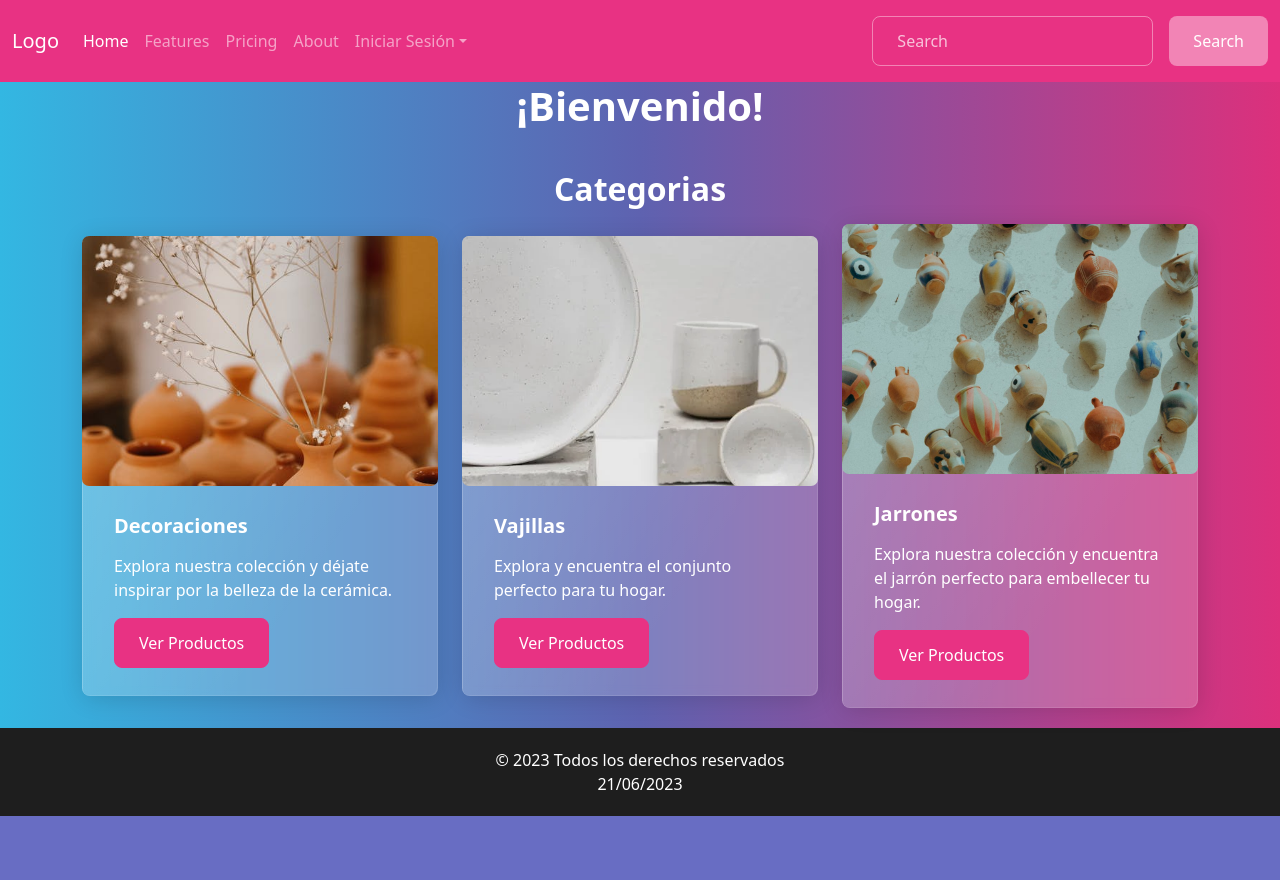
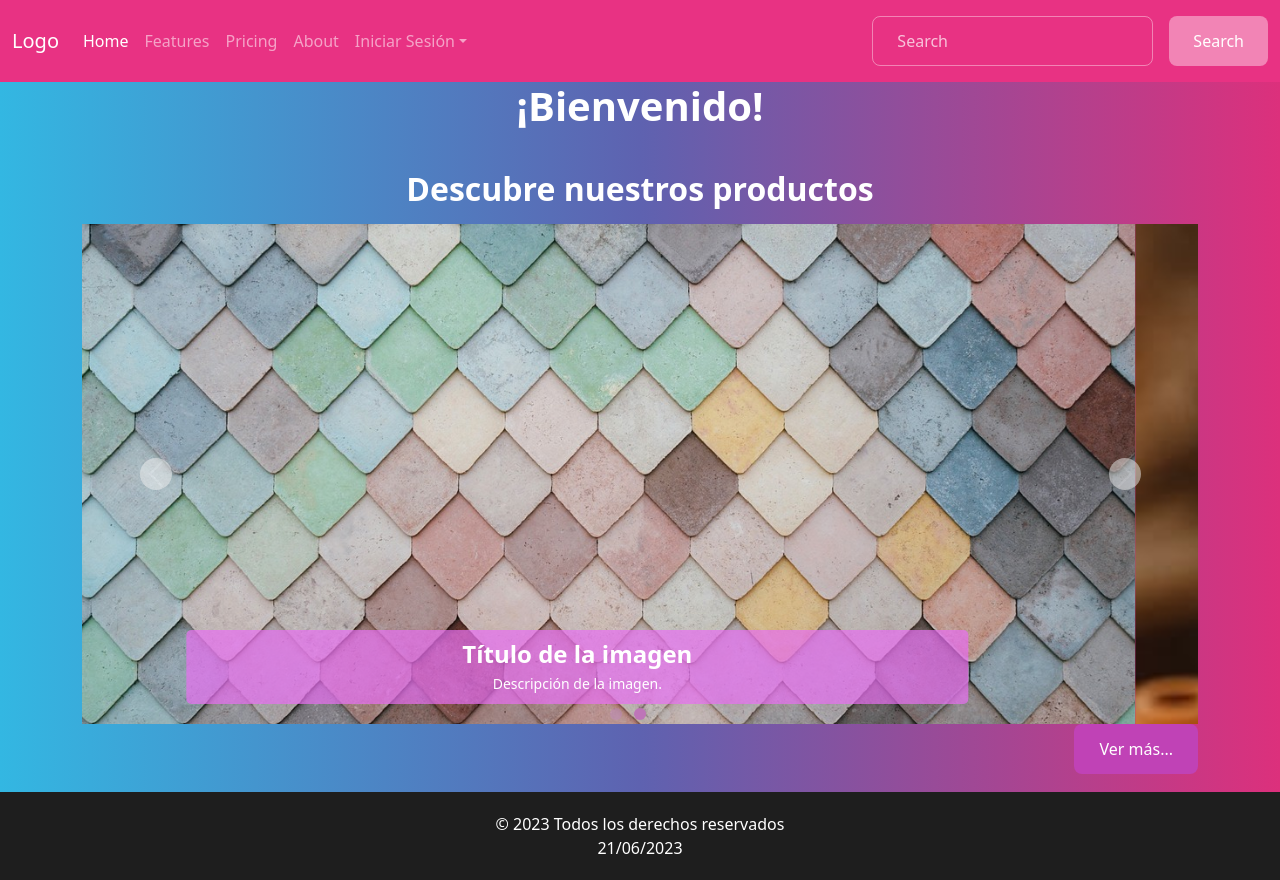
Before and after one commit to OskaritoLM/g, an Angular app: page / in a window 1280 px wide. Before the commit the page ends 816 px from the top, so only its background shows below. Built offline with nearby package versions, Linux system fonts and the light colour scheme.

Commit message:
Home con carrusel

```diff
--- a/src/app/componentes/home/home.component.css
+++ b/src/app/componentes/home/home.component.css
@@ -1,10 +1,66 @@
 h1, h2{
     text-align: center;
 }
-.card-img {
-    height: 250px; /* Establece la altura deseada para las imágenes */
-    object-fit: cover; /* Ajusta la imagen dentro del contenedor manteniendo su proporción */
+
+
+.custom-img {
+    width: 500px;
+    height: 500px; /* Ajustar la altura según tus preferencias */
+    object-fit: cover; /* Para asegurarse de que la imagen cubra el contenedor */
+    object-position: center; /* Centrar la imagen verticalmente */
 }
-.container{
-    align-items: center;
+.carousel-control-prev-icon,
+.carousel-control-next-icon {
+    font-size: 30px; /* Ajustar el tamaño de los iconos */
+    background-color: #f0f0f0; /* Cambiar el color de fondo */
+    color: #c042b6; /* Cambiar el color del icono */
+    border-radius: 50%; /* Hacer los botones redondos */
+    padding: 8px; /* Ajustar el espaciado interior para que sean más grandes */
+  }
+  .carousel-control-prev-icon:hover,
+  .carousel-control-next-icon:hover {
+    background-color: #c042b6;
+    color: #f0f0f0;
 }
+.carousel-control-prev,
+  .carousel-control-next {
+    top: 50%;
+    transform: translateY(-50%);
+  }
+  .carousel-indicators {
+    text-align: center; /* Centrar los indicadores */
+  }
+  .carousel-indicators button {
+    width: 12px; /* Ajustar el tamaño de los puntos */
+    height: 12px;
+    border-radius: 50%; /* Hacer los puntos redondos */
+    background-color: #bbb; /* Color de fondo de los puntos inactivos */
+    border: none; /* Eliminar el borde */
+    margin: 0 6px; /* Ajustar el espaciado entre los puntos */
+    margin-bottom: -50px;
+    transition: background-color 0.3s ease; /* Agregar una transición suave */
+  }
+  .carousel-indicators .active {
+    background-color: #c042b6; /* Color de fondo del punto activo */
+  }
+  .carousel-caption {
+    background-color: rgba(232, 112, 243, 0.7); /* Agregar un fondo semi-transparente */
+    padding: 10px;
+    border-radius: 5px;
+  }
+
+  .carousel-caption h3 {
+    font-size: 24px;
+    color: #fff;
+    margin-bottom: 5px;
+  }
+
+  .carousel-caption p {
+    font-size: 14px;
+    color: #fff;
+    margin: 0;
+  }
+  .btn-custom {
+    background-color: #c042b6; /* Color de fondo del botón */
+    color: #fff; /* Color del texto del botón */
+  }
--- a/src/app/componentes/home/home.component.html
+++ b/src/app/componentes/home/home.component.html
@@ -1,54 +1,51 @@
 <h1>¡Bienvenido!</h1>
-<br />
-<h2>Categorias</h2>
+<br>
+<h2>Descubre nuestros productos</h2>
 <div class="container">
-  <div class="row align-items-center">
-    <div class="col-sm-6 col-md-4">
-      <div class="card h-100">
-        <img src="assets/deco.jpeg" class="card-img-top card-img" alt="..." />
-        <div class="card-body">
-          <h5 class="card-title">Decoraciones</h5>
-          <p class="card-text">
-            Explora nuestra colección y déjate inspirar por la belleza de la
-            cerámica.
-          </p>
-          <a href="#" class="btn btn-primary">Ver Productos</a>
+  <div class="row">
+    <!-- Carousel -->
+    <div id="demo" class="carousel slide" data-bs-ride="carousel">
+
+      <!-- Indicators/dots -->
+      <div class="carousel-indicators">
+        <button type="button" data-bs-target="#demo" data-bs-slide-to="0" class="active"></button>
+        <button type="button" data-bs-target="#demo" data-bs-slide-to="1"></button>
+        <button type="button" data-bs-target="#demo" data-bs-slide-to="2"></button>
+      </div>
+
+      <!-- The slideshow/carousel -->
+      <div class="carousel-inner">
+        <div class="carousel-item active">
+          <img src="assets/azulejo.jpg" alt="Los Angeles" class="d-block w-100 custom-img">
+          <div class="carousel-caption">
+            <h3>Título de la imagen</h3>
+            <p>Descripción de la imagen.</p>
+          </div>
+        </div>
+        <div class="carousel-item">
+          <img src="assets/deco.jpeg" alt="Chicago" class="d-block w-100 custom-img">
+          <div class="carousel-caption">
+            <h3>Título de la imagen</h3>
+            <p>Descripción de la imagen.</p>
+          </div>
+        </div>
+        <div class="carousel-item">
+          <img src="assets/jarrones.jpeg" alt="New York" class="d-block w-100 custom-img">
+          <div class="carousel-caption">
+            <h3>Título de la imagen</h3>
+            <p>Descripción de la imagen.</p>
+          </div>
         </div>
       </div>
-    </div>
-    <div class="col-sm-6 col-md-4">
-      <div class="card h-100">
-        <img
-          src="assets/vajilla.webp"
-          class="card-img-top card-img"
-          alt="..."
-        />
-        <div class="card-body">
-          <h5 class="card-title">Vajillas</h5>
-          <p class="card-text">
-            Explora y encuentra
-            el conjunto perfecto para tu hogar.
-          </p>
-          <a href="#" class="btn btn-primary">Ver Productos</a>
-        </div>
-      </div>
-    </div>
-    <div class="col-sm-6 col-md-4">
-      <div class="card h-100">
-        <img
-          src="assets/jarrones.jpeg"
-          class="card-img-top card-img"
-          alt="..."
-        />
-        <div class="card-body">
-          <h5 class="card-title">Jarrones</h5>
-          <p class="card-text">
-            Explora nuestra colección y encuentra el jarrón perfecto para
-            embellecer tu hogar.
-          </p>
-          <a href="#" class="btn btn-primary">Ver Productos</a>
-        </div>
-      </div>
+      <!-- Left and right controls/icons -->
+      <button class="carousel-control-prev" type="button" data-bs-target="#demo" data-bs-slide="prev">
+        <span class="carousel-control-prev-icon"></span>
+      </button>
+      <button class="carousel-control-next" type="button" data-bs-target="#demo" data-bs-slide="next">
+        <span class="carousel-control-next-icon"></span>
+      </button>
     </div>
   </div>
+    <button type="button" class="btn btn-custom float-end">Ver más...</button>
+    <br><br>
 </div>
```
